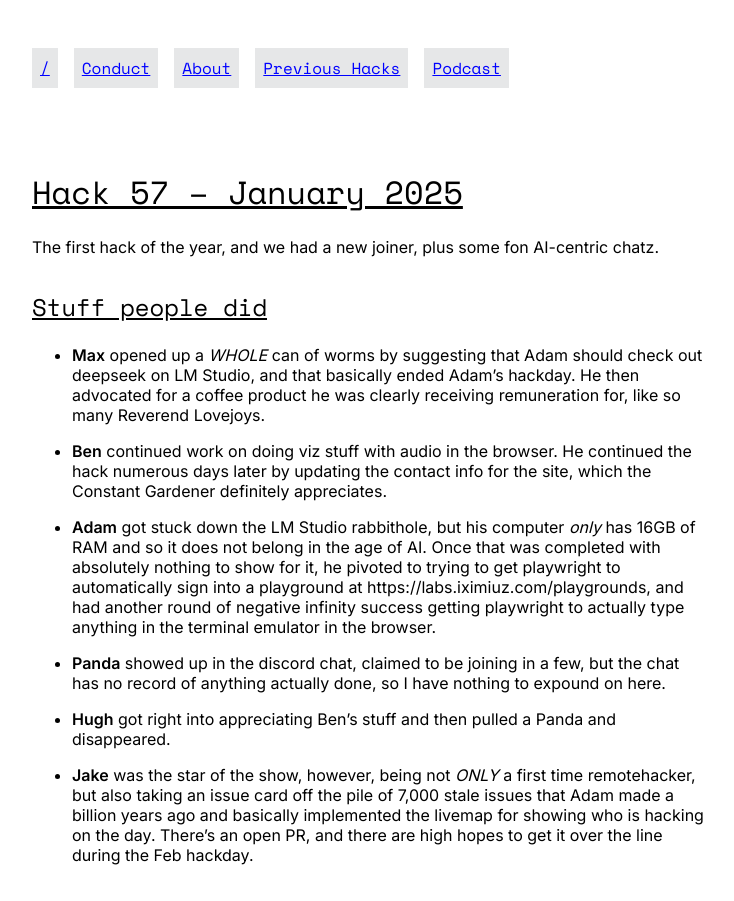
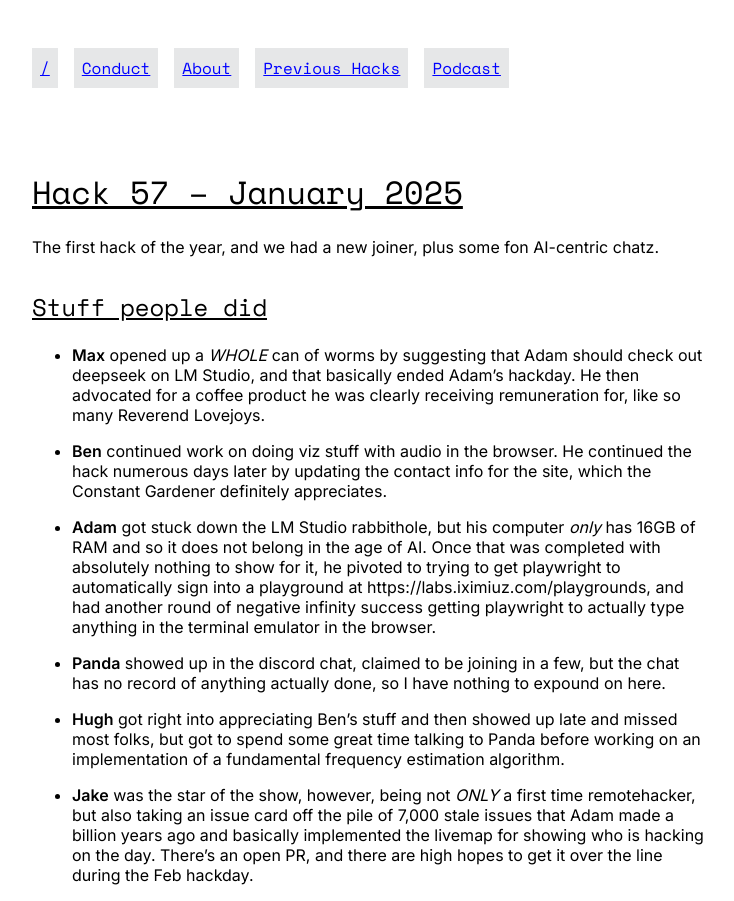
Before and after one commit to remotehack/remotehack.github.io, a Jekyll site: the page built from _hacks/57.md, in a window 1280 px wide. Shown: the whole page, without its empty margins (272-1006 px from the left). Built offline with Jekyll 4.4.1, drawn with Linux system fonts in a browser that asks for light colours.

Commit message:
Apply suggestions from code review
Co-authored-by: Hugh Rawlinson <hughrawlinson@users.noreply.github.com>

```diff
--- a/_hacks/57.md
+++ b/_hacks/57.md
@@ -15,6 +15,6 @@ The first hack of the year, and we had a new joiner, plus some fon AI-centric ch
 
 - **Panda** showed up in the discord chat, claimed to be joining in a few, but the chat has no record of anything actually done, so I have nothing to expound on here.
 
-- **Hugh** got right into appreciating Ben's stuff and then pulled a Panda and disappeared.
+- **Hugh** got right into appreciating Ben's stuff and then showed up late and missed most folks, but got to spend some great time talking to Panda before working on an implementation of a fundamental frequency estimation algorithm.
 
 - **Jake** was the star of the show, however, being not _ONLY_ a first time remotehacker, but also taking an issue card off the pile of 7,000 stale issues that Adam made a billion years ago and basically implemented the livemap for showing who is hacking on the day. There's an open PR, and there are high hopes to get it over the line during the Feb hackday.
```
